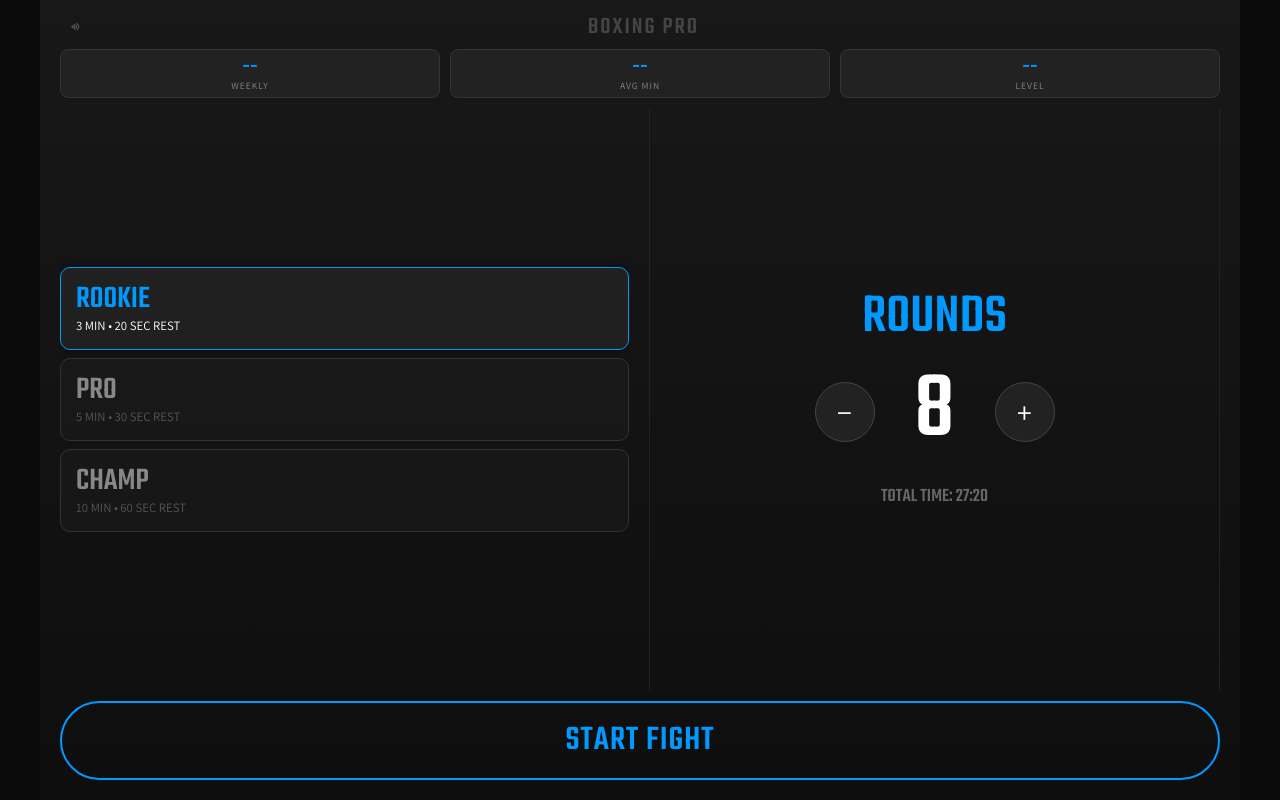
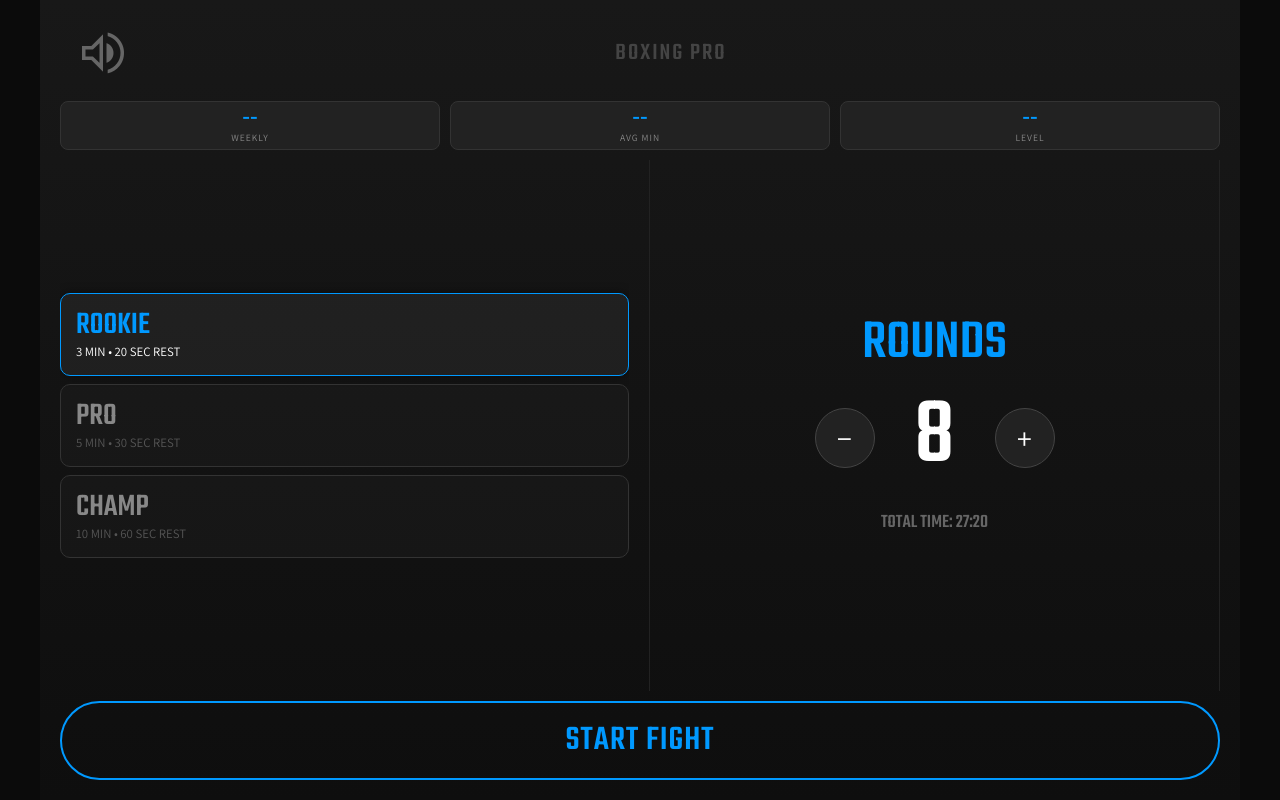
Before and after one commit to evenrom/boxing-app, a plain HTML site: page index.html in a window 1280 px wide. Drawn offline with nearby package versions, Linux system fonts and the light colour scheme.

Commit message:
Update style.css

```diff
--- a/style.css
+++ b/style.css
@@ -4,12 +4,9 @@
     --blue: #0099ff;
     --green: #00ff99;
     --text: #ffffff;
-
-    /* צבע דינמי - משתנה לפי המצב */
     --active-color: var(--blue);
 }
 
-/* מצב מנוחה/חימום - דורס את הצבע לירוק */
 body.rest-mode {
     --active-color: var(--green);
 }
@@ -27,10 +24,13 @@ body { margin: 0; background: var(--bg); color: var(--text); font-family: 'Assis
 .app-header { display: flex; justify-content: space-between; align-items: center; padding-bottom: 5px; flex-shrink: 0; }
 .logo-text { font-family: 'Teko'; font-size: 1.5rem; letter-spacing: 2px; color: #444; }
 
-/* הגדלה משמעותית של כפתור ההשתקה */
-.icon-btn { background: none; border: none; color: #666; cursor: pointer; padding: 10px; display: flex; align-items: center; justify-content: center; }
-.icon-btn .material-symbols-outlined { font-size: 4rem; /* הוגדל פי 2 בערך */ transition: color 0.2s; }
-.icon-btn:active { color: var(--active-color); }
+/* FIX: Huge Mute Icon */
+.icon-btn { background: none; border: none; color: #666; cursor: pointer; padding: 15px; display: flex; align-items: center; justify-content: center; }
+.icon-btn .material-symbols-outlined {
+    font-size: 3.5rem !important; /* הוגדל משמעותית */
+    transition: color 0.2s;
+}
+.icon-btn:active { color: var(--active-color); transform: scale(0.95); }
 
 /* --- STATS BAR --- */
 .stats-bar { display: flex; gap: 10px; margin-bottom: 10px; flex-shrink: 0; }
@@ -78,13 +78,12 @@ body { margin: 0; background: var(--bg); color: var(--text); font-family: 'Assis
 .pattern-box { background: #1a1a1a; padding: 10px 20px; border-left: 8px solid var(--active-color); margin-bottom: 20px; border-radius: 12px; width: 100%; transition: border-color 0.3s ease; }
 .pattern-label { font-size: 0.8rem; color: #666; letter-spacing: 1px; margin-bottom: 5px; text-transform: uppercase; }
 
-/* הקטנה נוספת של הקומבינציות (כ-20-25% פחות) */
-#currentPattern { font-family: 'Teko'; font-size: 13vh; /* הוקטן מ-16vh */ color: white; display: flex; gap: 15px; align-items: center; line-height: 0.9; }
+#currentPattern { font-family: 'Teko'; font-size: 13vh; color: white; display: flex; gap: 15px; align-items: center; line-height: 0.9; }
 .next-box { padding-left: 10px; }
 #nextPattern { font-family: 'Teko'; font-size: 5vh; color: #555; display: flex; gap: 10px; align-items: center; }
 #nextPattern .material-symbols-outlined { font-size: 0.7em !important; }
 
-.material-symbols-outlined { vertical-align: middle; font-size: 0.8em !important; }
+.material-symbols-outlined { vertical-align: middle; }
 
 .timer-controls { display: flex; gap: 20px; justify-content: center; padding: 15px 0; flex-shrink: 0; }
 .btn-control { background: transparent; border: 2px solid #555; color: #fff; padding: 10px 40px; border-radius: 50px; font-family: 'Teko'; font-size: 1.8rem; min-width: 150px; cursor: pointer; }
@@ -98,38 +97,29 @@ body { margin: 0; background: var(--bg); color: var(--text); font-family: 'Assis
 .finish-stat { background: #222; padding: 15px 40px; border-radius: 16px; border: 1px solid #333; margin-bottom: 30px; }
 .big-num { font-family: 'Teko'; font-size: 10vh; color: var(--active-color); line-height: 1; }
 
-/* ========================================= */
-/* RESPONSIVE LOGIC */
-/* ========================================= */
-
+/* RESPONSIVE */
 @media (max-width: 768px) and (orientation: portrait) {
     .container { padding: 15px; }
     .dashboard-grid { flex-direction: column; overflow-y: auto; gap: 10px; }
     .center-col { border: none; padding: 10px 0; border-top: 1px solid #222; border-bottom: 1px solid #222; flex: 0 0 auto; }
     .setup-col { overflow: visible; }
-
     .rounds-title { font-size: 2.5rem; }
     #setupRoundCount { font-size: 4rem; }
-
     .timer-grid { flex-direction: column; justify-content: center; }
     .timer-left { flex: 0 0 auto; margin-bottom: 20px; padding-bottom: 20px; border-bottom: 1px solid #222; width: 100%; }
     .timer-right { border-left: none; padding-left: 0; width: 100%; justify-content: flex-start; }
-
     .main-clock { font-size: 18vh; }
     #currentPattern { font-size: 8vh; justify-content: center; }
     .pattern-box { text-align: center; }
     .next-box { text-align: center; }
     #nextPattern { justify-content: center; }
 }
-
 @media (max-width: 900px) and (orientation: landscape) {
     .container { padding: 5px 20px; }
     .app-header { display: none; }
     .stats-bar { display: none; }
-
     .dashboard-grid { align-items: center; }
-
     .main-clock { font-size: 35vh; }
-    #currentPattern { font-size: 15vh; } /* הותאם */
+    #currentPattern { font-size: 15vh; }
     .btn-start { padding: 5px 0; font-size: 1.8rem; }
 }
```
